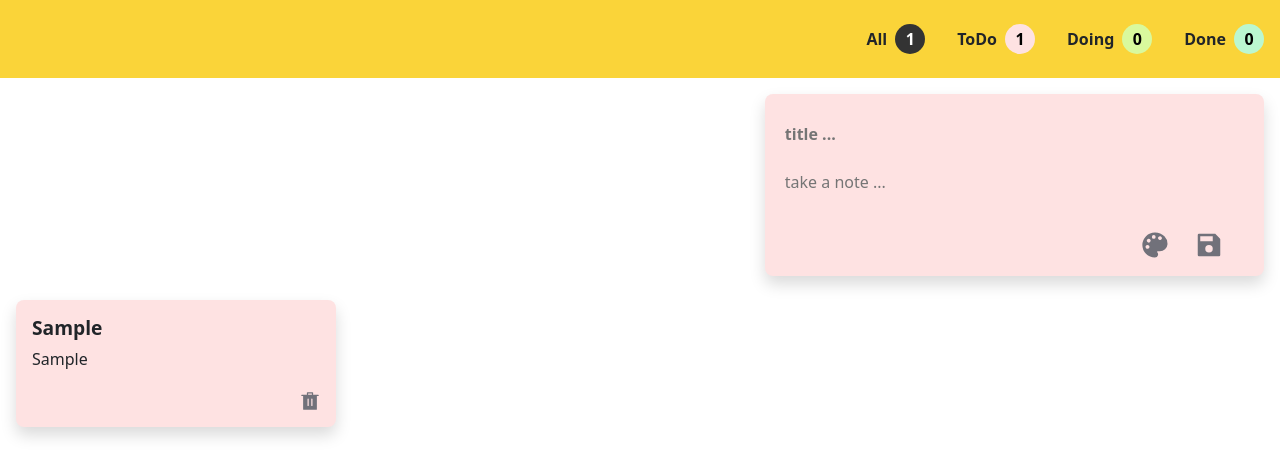
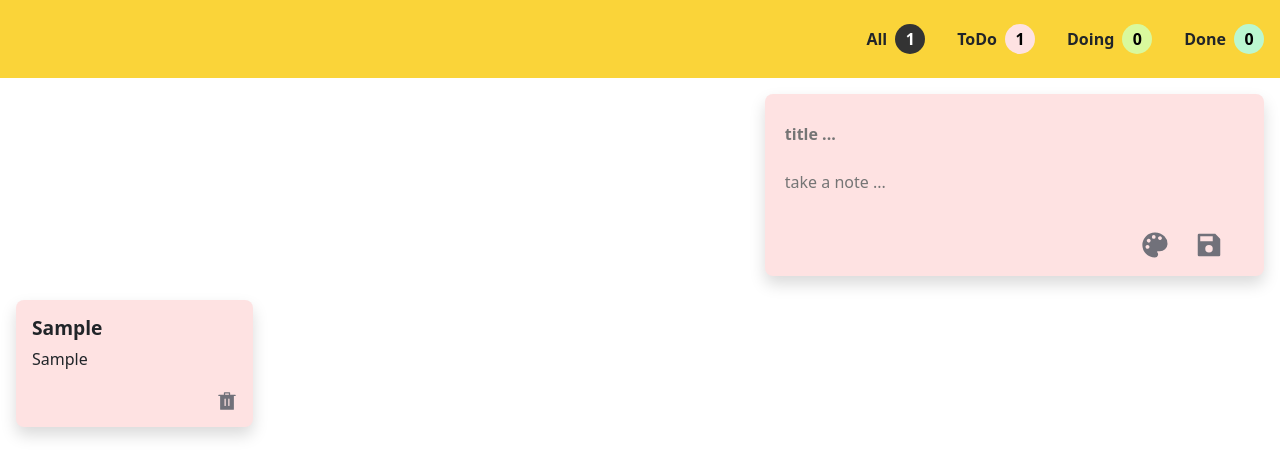
Before and after one commit to MiaadEstakhri/note-app, a React (Create React App) app: page / in a window 1280 px wide. Both pictures are taken after typing "Sample", "Sample" into the empty fields and a click on the button 1209 px from the left and 245 px from the top of the page. Shown: the top 476 px of the page. Built offline with nearby package versions, Linux system fonts and the light colour scheme.

Commit message:
use of Masonry Layout

```diff
--- a/src/App.css
+++ b/src/App.css
@@ -6,6 +6,7 @@
 }
 
 .comment {
+  break-inside: avoid;
   max-width: 20rem;
 }
 
@@ -30,3 +31,8 @@ nav span {
 textarea {
   resize: none !important;
 }
+
+.box-comments {
+  column-count: 5;
+  column-gap: 1rem;
+}
--- a/src/components/comment/Comment.jsx
+++ b/src/components/comment/Comment.jsx
@@ -8,7 +8,7 @@ const Comment = ({ bg, title, des, onRemove, className }) => {
       <h3 className=" title fw-bold">{title}</h3>
 
       <p className="">{des}</p>
-      <div className="w-100 d-flex justify-content-end bg-transparent">
+      <div className="w-100 h-100 d-flex justify-content-end bg-transparent">
         <button onClick={onRemove} className="bg-transparent border-0">
           <Delete width="20px" height="20px" fill="#71717a" />
         </button>
--- a/src/container/discussion/Discussion.jsx
+++ b/src/container/discussion/Discussion.jsx
@@ -55,7 +55,7 @@ const Discussion = () => {
   };
 
   return (
-    <main className="w-100">
+    <main className="w-100 h-100">
       <NavList onClick={handleFilterTasks} comments={comments} />
       <section className="mx-3 mt-3">
         <div className="">
@@ -66,13 +66,13 @@ const Discussion = () => {
           />
         </div>
 
-        <div className="w-100 mt-4 ">
+        <div className="w-100 h-100 mt-4 ">
           {(comments.length === 0 || filterComments.length === 0) && (
             <div className="w-100 not-comment d-flex justify-content-center  align-items-center my-3">
               <h4 className="text-center">Not Comment</h4>
             </div>
           )}
-          <div className="w-100 d-flex flex-wrap justify-content-between gap-2 box-comments">
+          <div className="w-100   box-comments">
             {filterComments.map((note) => {
               return (
                 <Comment
```
Lines whose indentation alone changed are shown as unchanged.
